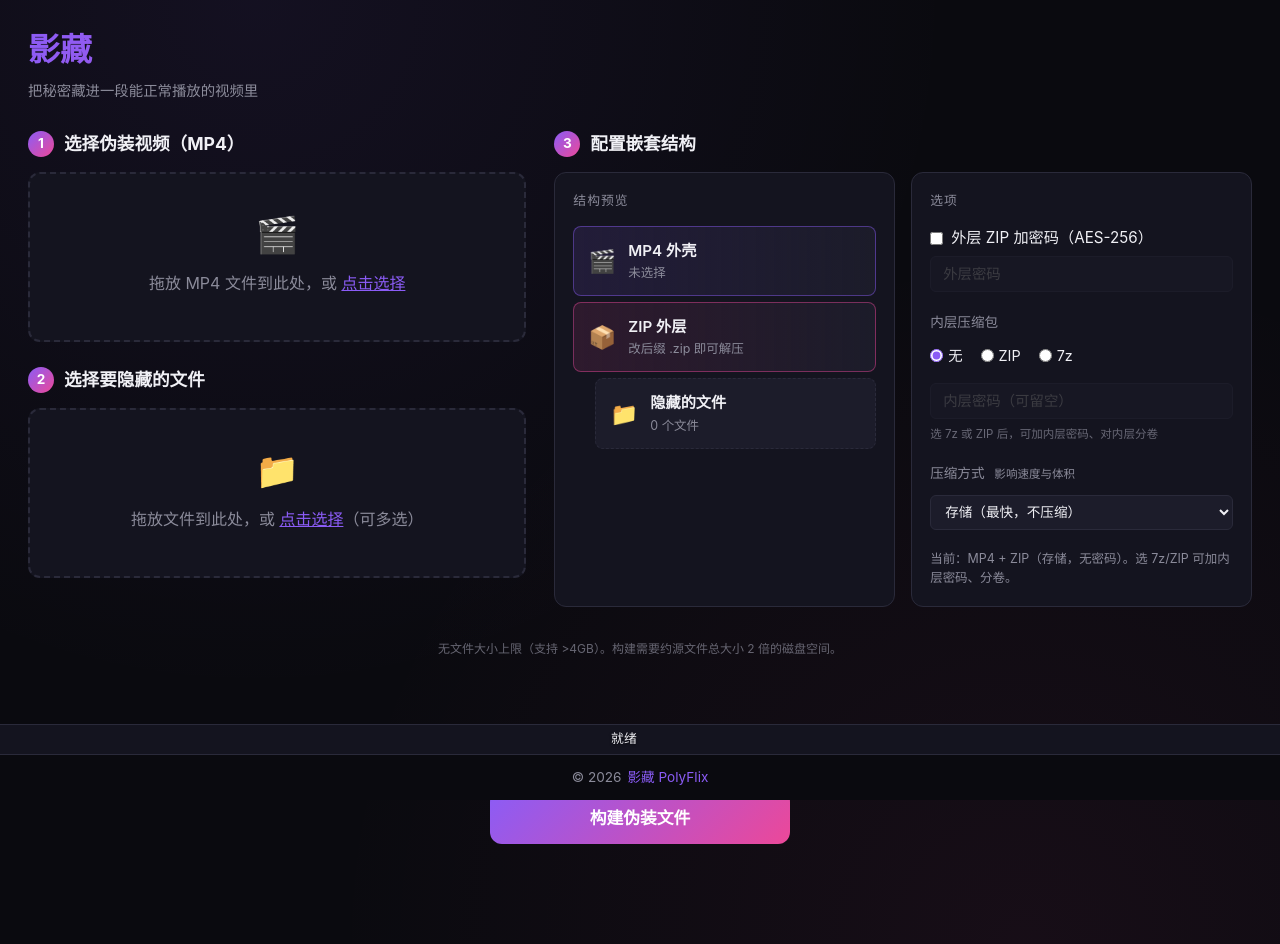
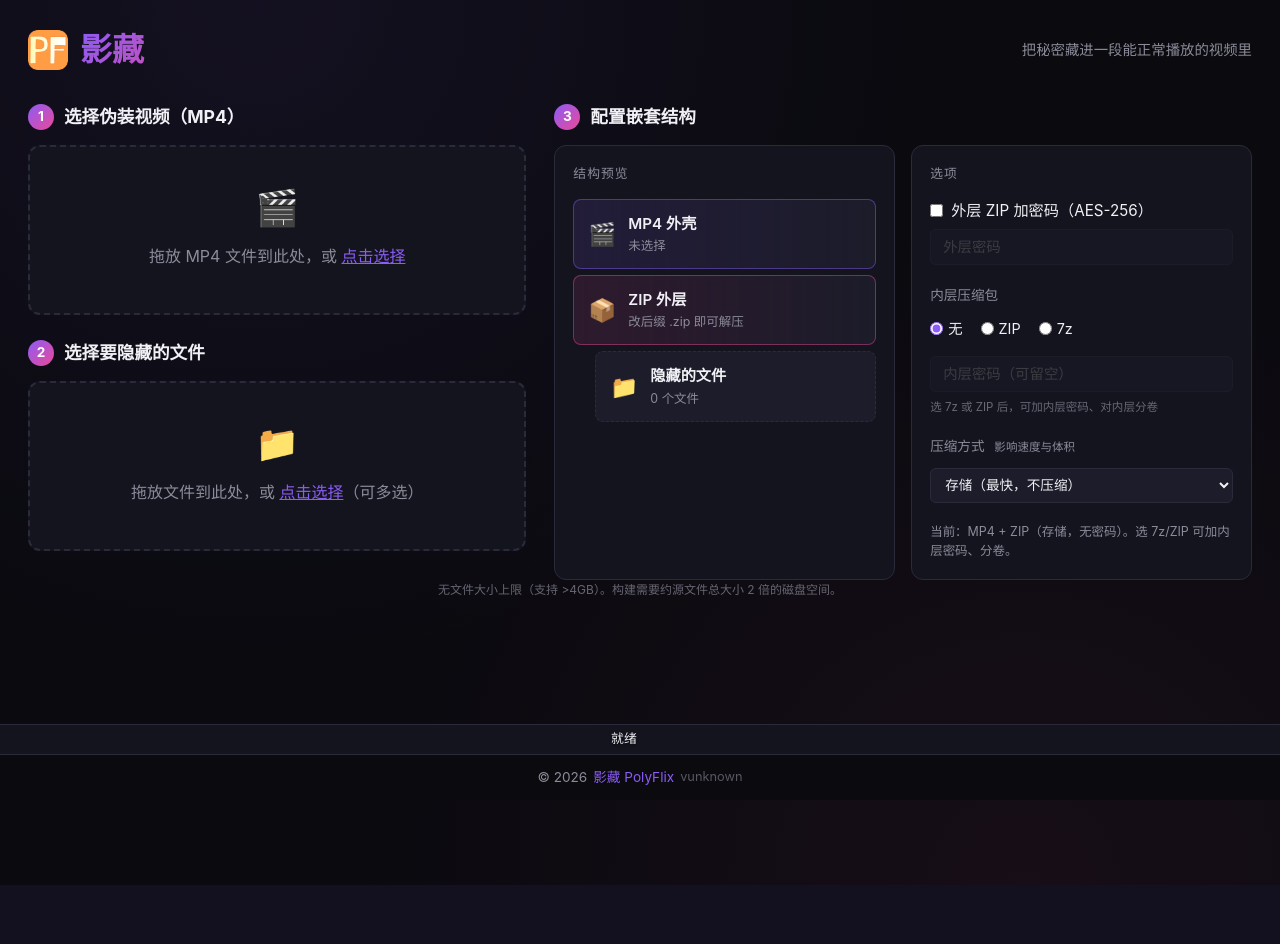
Before and after one commit to hcllmsx/PolyFlix, a FastAPI app: page / in a window 1280 px wide. After the commit the page ends 885 px from the top, so only its background shows below. Run offline with FastAPI, Linux system fonts and the light colour scheme; some libraries are stand-ins or nearby versions.

Commit message:
feat(ui): 添加应用版本号显示与视觉优化
- 从 VERSION 文件读取版本号并通过 /api/version 接口暴露
- 前端页脚显示版本号，页眉增加 logo 和样式调整
- 添加 favicon 路由和图标资源
- 构建脚本包含图标和版本文件，修复 GitHub 链接大小写
- 优化页面布局，使构建区域自动贴底

```diff
--- a/app.py
+++ b/app.py
@@ -98,6 +98,18 @@ def log(msg: str, level: str = "info"):
     getattr(logger, level, logger.info)(msg)
 
 
+# 读取 VERSION 文件（单一真相源，dev 和打包后都从这里取）
+def _read_version() -> str:
+    try:
+        with open(os.path.join(BASE_DIR, "VERSION"), "r", encoding="utf-8") as f:
+            return f.read().strip() or "unknown"
+    except Exception:
+        return "unknown"
+
+
+APP_VERSION = _read_version()
+
+
 # --------------------------------------------------------------------------- #
 # 页面
 # --------------------------------------------------------------------------- #
@@ -112,6 +124,19 @@ async def index():
 @app.get("/api/health")
 async def health():
     return {"status": "ok"}
+
+
+@app.get("/favicon.ico")
+async def favicon():
+    return FileResponse(
+        os.path.join(_STATIC_DIR, "polyflix-favicon.ico"),
+        media_type="image/x-icon",
+    )
+
+
+@app.get("/api/version")
+async def version():
+    return {"version": APP_VERSION}
 
 
 @app.get("/api/log")
--- a/build_exe.py
+++ b/build_exe.py
@@ -19,9 +19,11 @@ cmd = [
     "--name", "PolyFlix",
     "--onedir",          # 目录模式，启动快（比 --onefile 快很多）
     "--windowed",        # 无控制台黑窗，纯桌面应用
-    # 静态文件 & 模板打进 exe
+    "--icon", "static/polyflix-favicon.ico",  # exe 图标
+    # 静态文件 & 模板 & 版本号打进 exe
     "--add-data", f"static{os.pathsep}static",
     "--add-data", f"templates{os.pathsep}templates",
+    "--add-data", f"VERSION{os.pathsep}VERSION",
     # uvicorn 动态导入的子模块（PyInstaller 扫不到）
     "--hidden-import", "uvicorn.logging",
     "--hidden-import", "uvicorn.protocols.http.auto",
--- a/static/app.js
+++ b/static/app.js
@@ -6,8 +6,12 @@ const state = {
     config: { outerPassword: "", innerArchive: "none", innerPassword: "" }
 };
 
-// ---- 页脚年份 ----
+// ---- 页脚年份 + 版本号 ----
 document.getElementById("year").textContent = new Date().getFullYear();
+fetch("/api/version").then(r => r.json()).then(d => {
+    const el = document.getElementById("version");
+    if (el && d.version) el.textContent = "v" + d.version;
+}).catch(() => {});
 
 // ---- 文件大小格式化 ----
 function fmtSize(b) {
--- a/static/style.css
+++ b/static/style.css
@@ -30,11 +30,24 @@ body {
 /* 日志面板展开时，底部留出空间防止遮挡（含进度条 30px） */
 body.log-open { padding-bottom: calc(var(--footer-height) + 30px + var(--log-panel-height) + 24px); }
 
-/* 主体居中容器 */
-.app-main { max-width: 1280px; margin: 0 auto; }
+/* 主体居中容器，擈满视口让构建区贴底 */
+.app-main {
+    max-width: 1280px; margin: 0 auto;
+    min-height: calc(100vh - var(--footer-height) - 30px - 48px);
+    display: flex; flex-direction: column;
+}
 
-/* 页眉：左上角 */
-.app-header { margin-bottom: 28px; }
+/* 页眉：在主体内，标题左 + 副标题右 */
+.app-header {
+    display: flex; align-items: center;
+    margin-bottom: 28px;
+}
+.app-logo {
+    height: 40px; width: auto;
+    margin-right: 12px;
+    border-radius: 8px;
+    flex-shrink: 0;
+}
 .app-header h1 {
     font-size: 2rem; font-weight: 800;
     background: linear-gradient(135deg, var(--accent), var(--accent-2));
@@ -42,7 +55,10 @@ body.log-open { padding-bottom: calc(var(--footer-height) + 30px + var(--log-pan
     background-clip: text;
 }
 .brand-en { font-size: 1.3rem; opacity: 0.9; }
-.subtitle { color: var(--muted); margin-top: 4px; font-size: 0.9rem; }
+.subtitle {
+    margin-left: auto; text-align: right;
+    color: var(--muted); font-size: 0.9rem;
+}
 
 /* 两栏布局 */
 .main-grid {
@@ -140,7 +156,7 @@ body.log-open { padding-bottom: calc(var(--footer-height) + 30px + var(--log-pan
 
 /* 构建区：页面下方居中，不分栏 */
 .build-area {
-    margin-top: 32px;
+    margin-top: auto;
     display: flex; flex-direction: column;
     align-items: center; gap: 16px;
 }
@@ -301,6 +317,7 @@ body.log-open .log-panel { bottom: calc(var(--footer-height) + 30px); }
     transition: opacity 0.15s;
 }
 .app-footer a:hover { opacity: 0.8; text-decoration: underline; }
+.footer-version { color: var(--muted); font-size: 0.8rem; opacity: 0.6; }
 
 /* 调试日志面板：固定底部，默认隐藏 */
 .log-panel {
--- a/templates/index.html
+++ b/templates/index.html
@@ -4,17 +4,18 @@
     <meta charset="UTF-8">
     <meta name="viewport" content="width=device-width, initial-scale=1.0">
     <title>影藏 PolyFlix</title>
+    <link rel="icon" href="/static/polyflix-favicon.ico">
     <link rel="stylesheet" href="/static/style.css">
 </head>
 <body>
-    <!-- 页眉：页面最左侧 -->
-    <header class="app-header">
+    <!-- 主体：两栏布局（居中），标题在主体内顶部 -->
+    <main class="app-main">
+        <header class="app-header">
+            <img src="/static/影藏PolyFlix-logo.png" class="app-logo" alt="影藏 PolyFlix">
             <h1>影藏 <span class="brand-en">PolyFlix</span></h1>
             <p class="subtitle">把秘密藏进一段能正常播放的视频里</p>
         </header>
 
-    <!-- 主体：两栏布局（居中） -->
-    <main class="app-main">
         <div class="main-grid">
             <!-- 左栏：第 1、2 步 -->
             <div class="col col-left">
@@ -163,7 +164,8 @@
     <!-- 页脚：固定底部居中 -->
     <footer class="app-footer">
             <span>© <span id="year"></span></span>
-            <a href="https://github.com/hcllmsx/polyflix" target="_blank" rel="noopener">影藏 PolyFlix</a>
+            <a href="https://github.com/hcllmsx/PolyFlix" target="_blank" rel="noopener">影藏 PolyFlix</a>
+            <span class="footer-version" id="version">v?</span>
     </footer>
 
     <!-- 调试日志面板：固定底部，默认隐藏，Ctrl+F9 切换 -->
```
Also changed, not shown: static/polyflix-favicon.ico (added), static/影藏PolyFlix-logo.png (added), 3 other files.
